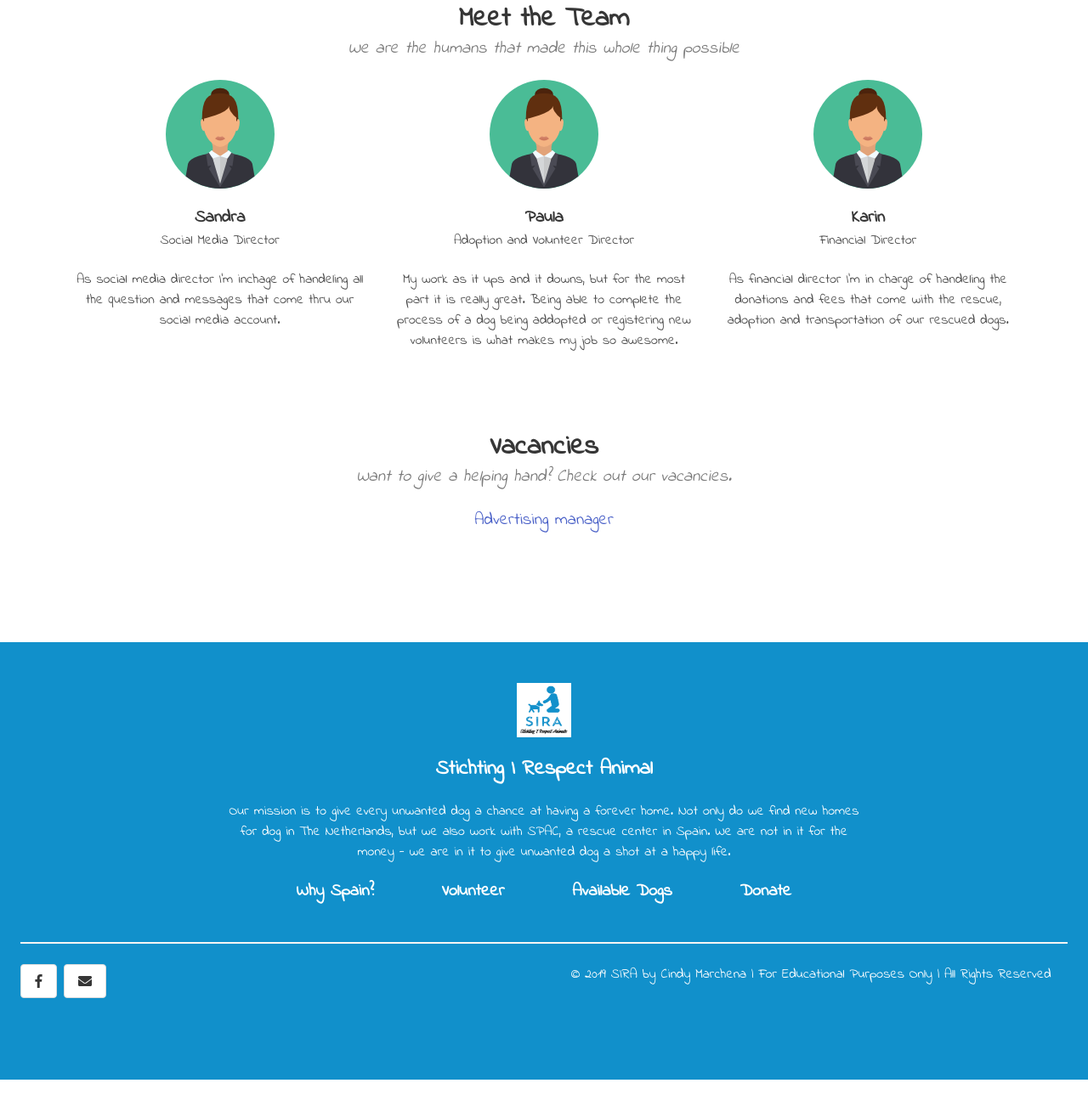
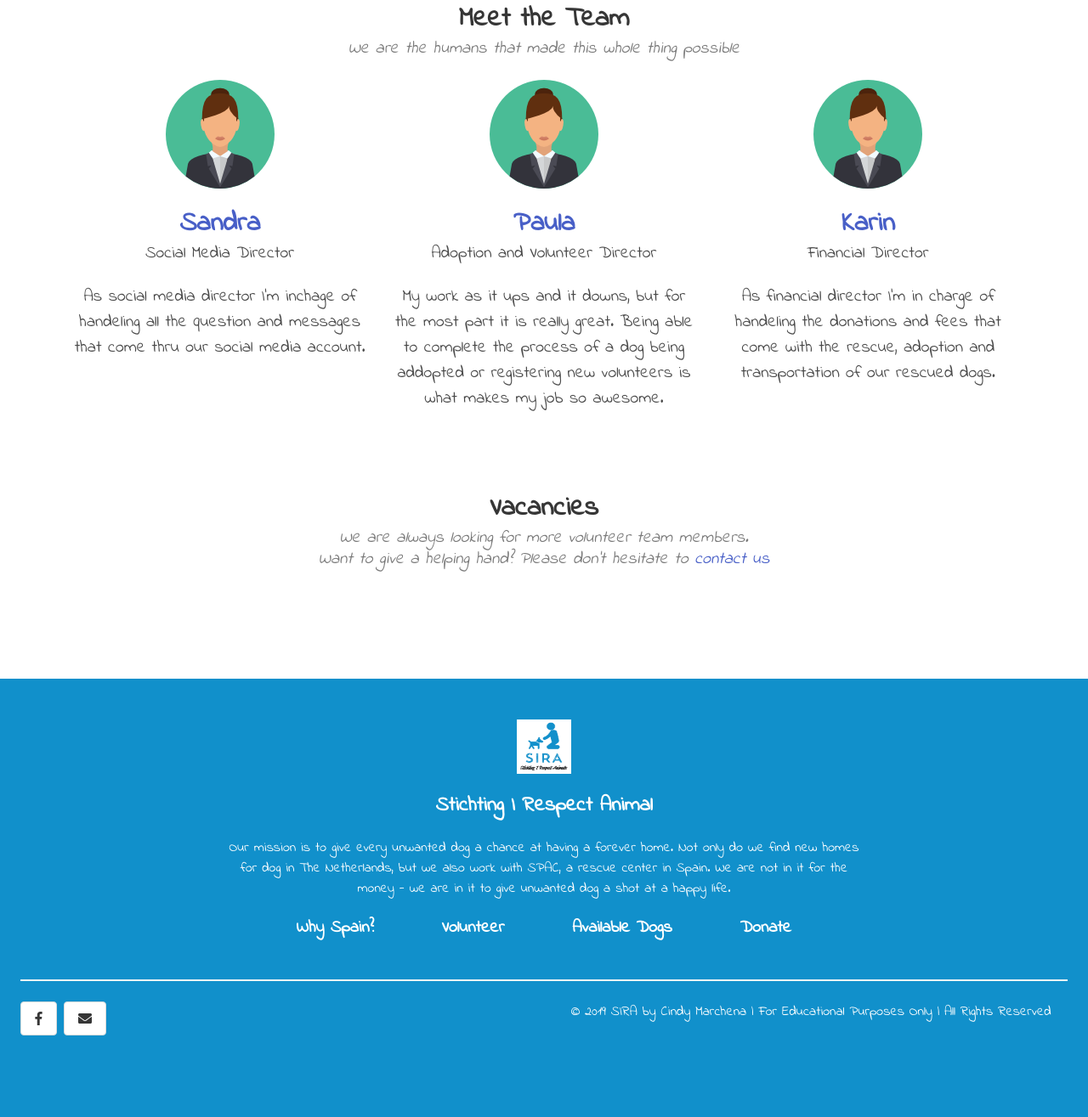
Before and after one commit to dugudugu/SIRA, a Django app: page /about/sira_team/ in a window 1280 px wide; the page is wider, and only the part inside the window is pictured. Shown: the part 808-2123 px from the top of that part at 85% size. Before the commit the page ends 2079 px from the top of that part, so only its background shows below. Run offline with Django 3.2, Linux system fonts and the light colour scheme; some libraries are stand-ins or nearby versions.

Commit message:
Adjust font styling and size

```diff
--- a/about/templates/sira-team.html
+++ b/about/templates/sira-team.html
@@ -7,7 +7,6 @@
 {% block content %}
 
 <div class="container is-fluid" id="content">
-
 <!------------------------ SIRA Team Section ----------------->
 <section data-section-id="1" data-component-id="15a7_7_01_awz" data-category="sira-team" class="section">
     <div class="container has-text-centered">
@@ -21,29 +20,31 @@
                     <img class="image is-rounded is-128x128" src="{% static 'images/user.png' %}" alt="picture of Sandra">
                 </div>
             </div>
-                    <h5 class="title is-5">Sandra</h5>
-                    <p class="subtitle is-6">Social Media Director</p>
-                    <p>As social media director I'm inchage of handeling all the question and messages that come thru our social media account.</p>
+            <h5 class="title is-size-3 has-text-link">Sandra</h5>
+            <p class="subtitle is-size-5">Social Media Director</p>
+            <p class="is-size-5">As social media director I'm inchage of handeling all the question and messages that come thru our social media account.</p>
         </div>
+
         <div class="column is-4">
             <div class="level">
                 <div class="level-item">
                     <img class="image is-rounded is-128x128" src="{% static 'images/user.png' %}" alt="picture of Paula">
                 </div>
             </div>
-                    <h5 class="title is-5">Paula</h5>
-                    <p class="subtitle is-6">Adoption and Volunteer Director</p>
-                    <p>My work as it ups and it downs, but for the most part it is really great. Being able to complete the process of a dog being addopted or registering new volunteers is what makes my job so awesome.</p>
+            <h5 class="title is-size-3 has-text-link">Paula</h5>
+            <p class="subtitle is-size-5">Adoption and Volunteer Director</p>
+            <p class="is-size-5">My work as it ups and it downs, but for the most part it is really great. Being able to complete the process of a dog being addopted or registering new volunteers is what makes my job so awesome.</p>
         </div>
+
         <div class="column is-4">
             <div class="level">
                 <div class="level-item">
                     <img class="image is-rounded is-128x128" src="{% static 'images/user.png' %}" alt="picture of Karin">
                 </div>
             </div>
-                    <h5 class="title is-5">Karin</h5>
-                    <p class="subtitle is-6">Financial Director</p>
-                    <p>As financial director I'm in charge of handeling the donations and fees that come with the rescue, adoption and transportation of our rescued dogs.</p>
+            <h5 class="title is-size-3 has-text-link">Karin</h5>
+            <p class="subtitle is-size-5">Financial Director</p>
+            <p class="is-size-5">As financial director I'm in charge of handeling the donations and fees that come with the rescue, adoption and transportation of our rescued dogs.</p>
             </div>
         </div>
     </div>
@@ -53,13 +54,9 @@
 <section data-section-id="2" data-component-id="15a7_19_02_awz" data-category="vacancy" class="section">
     <div class="container has-text-centered">
         <h2 class="title" data-config-id="header">Vacancies</h2>
-            <p class="subtitle is-5 has-text-grey is-italic" data-config-id="description">Want to give a helping hand? Check out our vacancies.</p>
-            <div class="is-hoverable">
-                <a href="#"><span class="is-size-5">Advertising manager</span></a>
-            </div>
+        <p class="subtitle is-5 has-text-grey is-italic">We are always looking for more volunteer team members.<br>
+            Want to give a helping hand? Please don't hesitate to <a href="{% url 'contact' %}">contact us</a></p>
     </div>
 </section>
-
 </div>
-
 {% endblock %}
```
Lines whose indentation alone changed are shown as unchanged.
